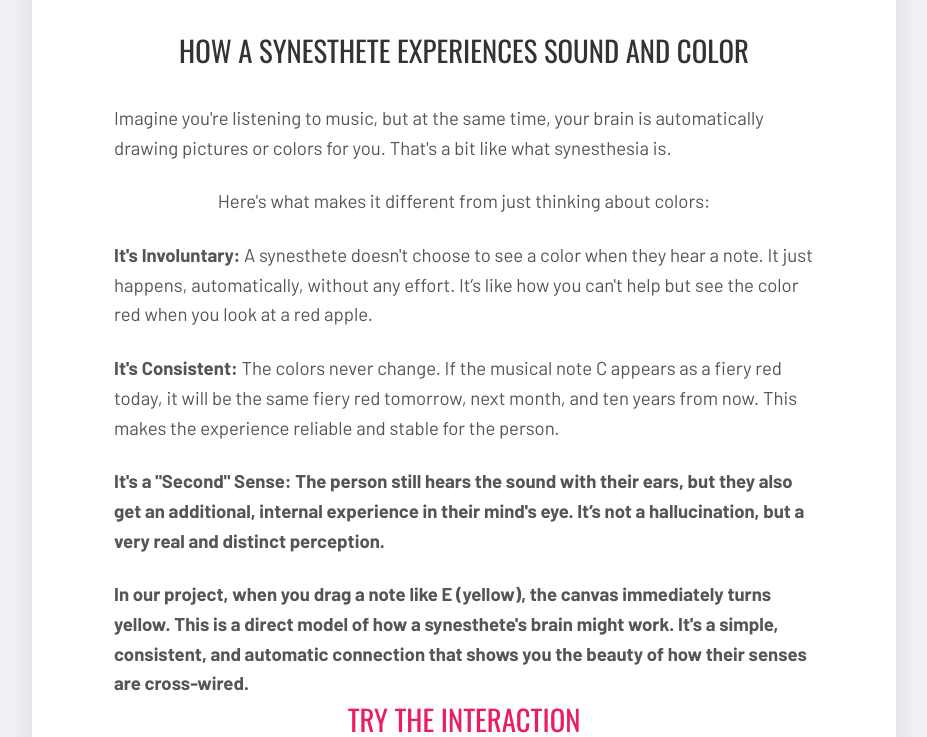
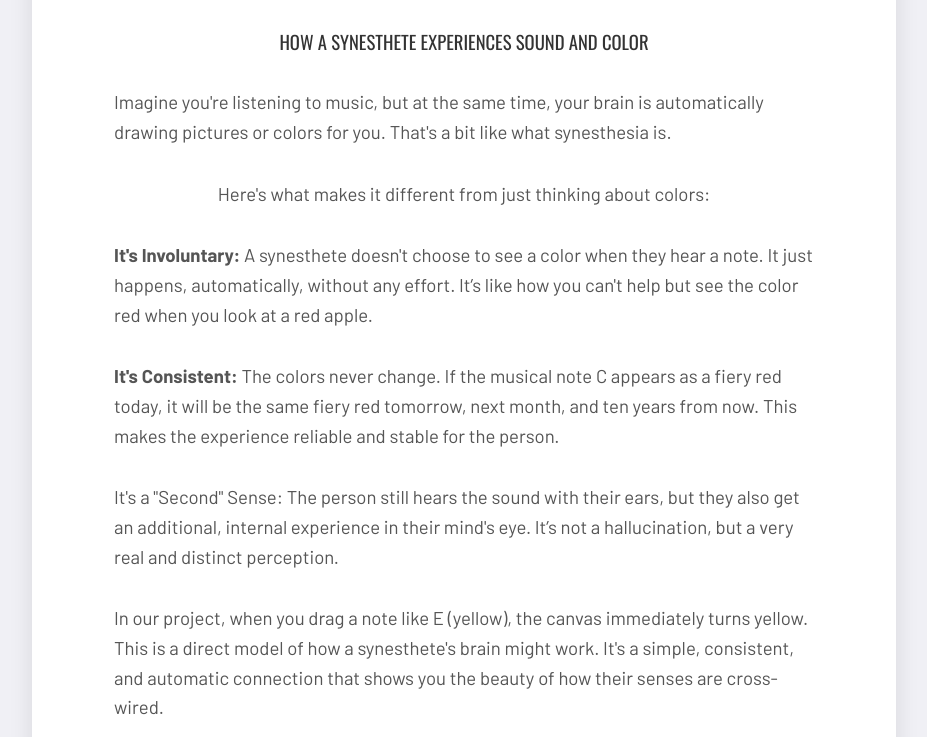
Before and after one commit to jmora789/synesthesia, a plain HTML site: page index.html in a window 1280 px wide. Shown: the part 114-851 px from the top of the page, without its empty margins (176-1103 px from the left). Drawn offline with nearby package versions, Linux system fonts and the light colour scheme.

Commit message:
Update index.html

```diff
--- a/index.html
+++ b/index.html
@@ -44,21 +44,23 @@
 
         h2.subhead {
             font-family: 'Oswald', sans-serif;
-            font-size: clamp(1.2rem, 3vw, 1.8rem);
-            font-weight: 400; /* Changed to regular weight */
+            font-size: 14pt; /* Changed to 14pt */
+            line-height: 1.4; /* Adjusted line height */
+            font-weight: 400;
             text-transform: uppercase;
-            color: #333; /* Changed to black */
+            color: #333;
             margin-top: 0.5rem;
             margin-bottom: 0.5rem;
         }
 
         h2.instruction {
-            font-family: 'Oswald', sans-serif; /* Changed to Oswald */
+            font-family: 'Oswald', sans-serif;
             font-size: clamp(1.2rem, 3vw, 1.8rem);
-            font-weight: 400; /* Changed to regular weight (not bold) */
+            font-weight: 400;
             text-transform: uppercase;
-            color: #e91d63; /* Changed to match primary color */
-            margin: 0;
+            color: #333; /* Changed to black */
+            margin-top: 1.5rem; /* Increased margin-top for spacing */
+            margin-bottom: 0.5rem;
         }
 
         p {
@@ -67,7 +69,7 @@
             line-height: 1.6;
             color: #555;
             max-width: 700px;
-            margin: 0 auto;
+            margin: 0 auto 0.5rem; /* Reduced margin-bottom */
             text-align: left;
         }
 
@@ -79,6 +81,7 @@
             border-radius: 10px;
             box-shadow: inset 0 2px 5px rgba(0, 0, 0, 0.1);
             overflow: hidden;
+            margin-bottom: 2rem; /* Added space below */
         }
 
         #visualizerCanvas {
@@ -207,7 +210,7 @@
         <p>Here's what makes it different from just thinking about colors:</p>
         <p><strong>It's Involuntary:</strong> A synesthete doesn't choose to see a color when they hear a note. It just happens, automatically, without any effort. It’s like how you can't help but see the color red when you look at a red apple.</p>
         <p><strong>It's Consistent:</strong> The colors never change. If the musical note C appears as a fiery red today, it will be the same fiery red tomorrow, next month, and ten years from now. This makes the experience reliable and stable for the person.</p>
-        <p><strong>It's a "Second" Sense:</b> The person still hears the sound with their ears, but they also get an additional, internal experience in their mind's eye. It’s not a hallucination, but a very real and distinct perception.</p>
+        <p>It's a "Second" Sense: The person still hears the sound with their ears, but they also get an additional, internal experience in their mind's eye. It’s not a hallucination, but a very real and distinct perception.</p>
         <p>In our project, when you drag a note like E (yellow), the canvas immediately turns yellow. This is a direct model of how a synesthete's brain might work. It's a simple, consistent, and automatic connection that shows you the beauty of how their senses are cross-wired.</p>
 
         <h2 class="instruction">TRY THE INTERACTION</h2>
```
